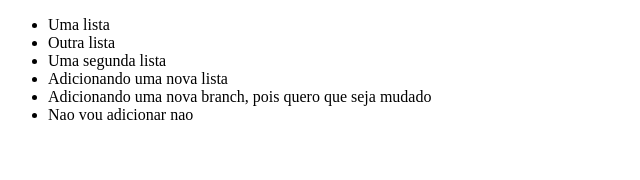
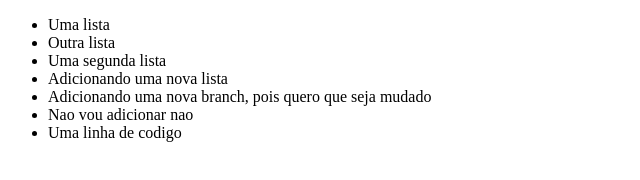
Before and after one commit to victoramorimgithub/git-test, a plain HTML site: page index.html in a window 1280 px wide. Shown: the whole page, without its empty margins (0-640 px from the left). Drawn offline with Linux system fonts and the light colour scheme.

Commit message:
Ola mundo

```diff
--- a/index.html
+++ b/index.html
@@ -14,6 +14,7 @@
         <li>Adicionando uma nova lista</li>
         <li>Adicionando uma nova branch, pois quero que seja mudado</li>
         <li>Nao vou adicionar nao</li>
+        <li>Uma linha de codigo</li>
     </ul>
 </body>
 </html>
```
